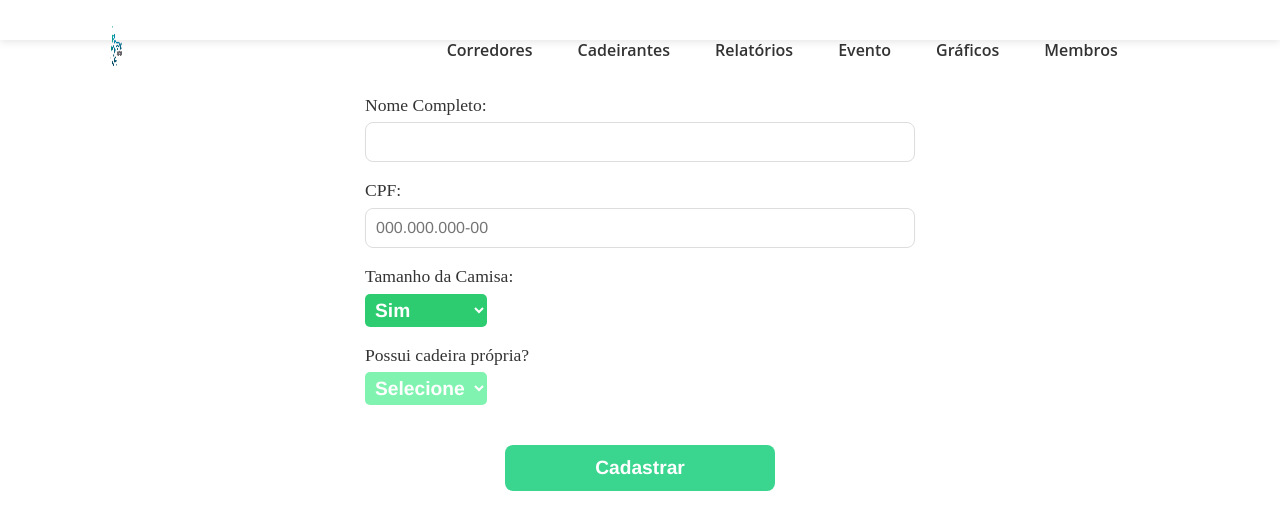
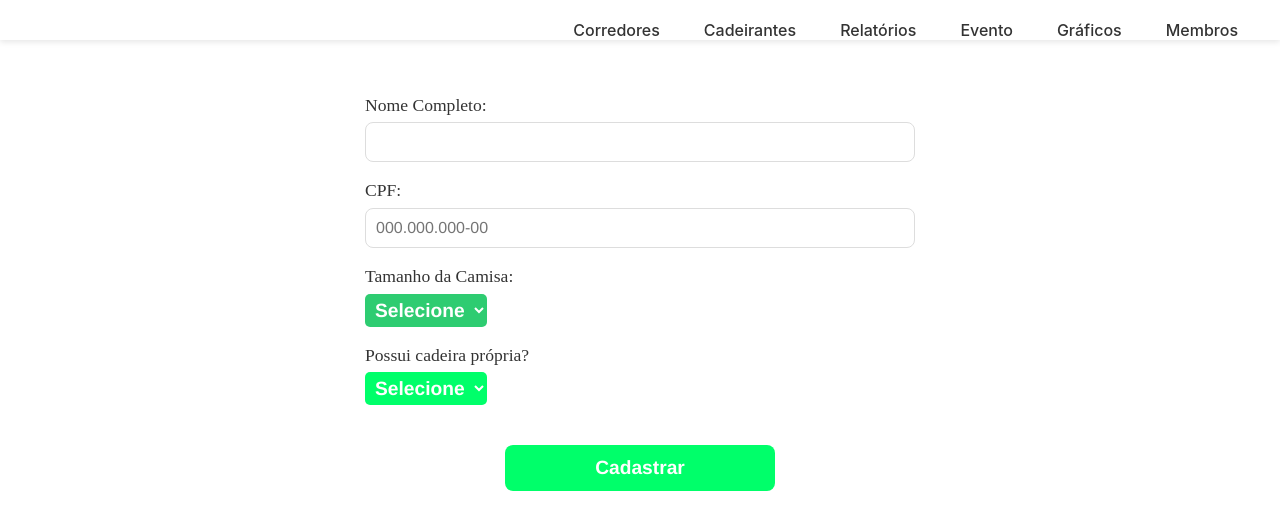
Before and after one commit to Madu3304/PernasSolidariasFront, a React (Vite) app in the folder pernasfront/: page /cadeirante in a window 1280 px wide. Shown: the top 530 px of the page. Built offline with nearby package versions, Linux system fonts and the light colour scheme.

Commit message:
#3691 : ajustes

```diff
--- a/pernasfront/src/Components/Header.css
+++ b/pernasfront/src/Components/Header.css
@@ -1,73 +1,96 @@
-
-header {
+.header {
   width: 100%;
-    padding: 20px 0;
-    background-color: #f8f8f8;
+  background-color: #fff;
   display: flex;
   justify-content: space-between;
   align-items: center;
-    box-shadow: 0 2px 4px rgba(0, 0, 0, 0.1);
-    position: sticky;
-    top: 0;
+  box-shadow: 0 2px 6px rgba(0, 0, 0, 0.1);
+  position: fixed;
+  top: -10;
+  left: 0;
   z-index: 10;
 }
 
-   header img {
-    height: 100%;
+.header__logo-container {
+  flex-shrink: 0;
+}
+
+.header__logo {
+  height: auto;
+  width: 10%;
 }
 
 .header__nav {
-    margin-right: 20px;
+  flex-grow: 1;
+  display: flex;
+  justify-content: flex-end;
 }
 
 .header__list {
   display: flex;
+  gap: 1.5rem;
   list-style: none;
+  margin: 0;
   padding: 0;
-    margin: 0;
-  }
-
-  .header__item {
-    margin-left: 25px;
 }
 
 .header__link {
   text-decoration: none;
+  font-family: -apple-system, BlinkMacSystemFont, 'Segoe UI', Roboto, 'Helvetica Neue', Arial, sans-serif;
+  font-size: 1rem;
+  font-weight: 500;
   color: #333;
-    font-family: 'Open Sans', sans-serif;
-    font-size: 1rem;
-    font-weight: 600;
   transition: color 0.3s ease;
+  position: relative;
 }
 
-  #header-logo{
-    width: 15%;
-  }
-
-  .header__link:hover {
+.header__link:hover,
+.header__link.active {
   color: #3AD690;
 }
 
+.header__link::after {
+  content: '';
+  position: absolute;
+  width: 0%;
+  height: 2px;
+  background: #3AD690;
+  bottom: -4px;
+  left: 0;
+  transition: width 0.3s ease;
+}
+
+.header__link:hover::after,
+.header__link.active::after {
+  width: 100%;
+}
+
+/* Responsivo */
 @media (max-width: 768px) {
-    header {
+  .header {
     flex-direction: column;
-      text-align: center;
+    align-items: flex-start;
+    padding: 1rem 5%;
   }
 
   .header__logo {
-      margin-left: 0;
+    width: 120px;
+    margin-bottom: 1rem;
   }
 
   .header__nav {
-      margin-top: 10px;
-      margin-right: 0;
+    width: 100%;
+    justify-content: center;
   }
 
   .header__list {
     flex-direction: column;
+    align-items: center;
+    gap: 1rem;
+    width: 100%;
   }
 
-    .header__item {
-      margin: 10px 0;
+  .header__link {
+    font-size: 1.1rem;
   }
 }
--- a/pernasfront/src/Components/Header.jsx
+++ b/pernasfront/src/Components/Header.jsx
@@ -1,30 +1,34 @@
 import React from "react";
 import { Link } from "react-router-dom";
-import logo from "../assets/logo_sem fundo.png";
+// import logo from "../assets/logo_sem fundo.png";
+import logo from "../assets/logo_sfdois.png";
 import '../Components/Header.css';
 
 const Header = () => {
   return (
     <header className="header">
       <div className="header__logo">
-        <img src={logo} alt="Pernas Solidárias" id="header-logo" />
+        <Link to="/" className="header__logo-link">
+          {/* <img src={logo} alt="Pernas Solidárias" className="header__logo" /> */}
+        </Link>
       </div>
+
       <nav className="header__nav">
         <ul className="header__list">
           <li className="header__item">
-            <Link to="/corredor" className="header__link">Corredores</Link>
+            <Link to="/corredor" className="header__link" activeClassName="active">Corredores</Link>
           </li>
           <li className="header__item">
-            <Link to="/cadeirante" className="header__link">Cadeirantes</Link>
+            <Link to="/cadeirante" className="header__link" activeClassName="active">Cadeirantes</Link>
           </li>
           <li className="header__item">
-            <a href="#" className="header__link">Relatórios</a>
+            <a href="#" className="header__link" activeClassName="active">Relatórios</a>
           </li>
           <li className="header__item">
-            <Link to="/evento" className="header__link">Evento</Link>
+            <Link to="/evento" className="header__link" activeClassName="active">Evento</Link>
           </li>
           <li className="header__item">
-            <Link to="/graficos" className="header__link">Gráficos</Link>
+            <Link to="/graficos" className="header__link" activeClassName="active">Gráficos</Link>
             {/* <a href="#" className="header__link">Gráficos</a> */}
           </li>
           <li className="header__item">
--- a/pernasfront/src/Pages/Cadeirante.jsx
+++ b/pernasfront/src/Pages/Cadeirante.jsx
@@ -30,6 +30,9 @@ const Cadeirantes = () =>{
 
     return { valido: true };
   };
+
+  const [situacaoBlusa, setSituacaoBlusa] = useState("")
+   const opcoesBlusa = ["Selecione", "P", "M", "G", "GG"]
 
  const [situacao, setSituacao] = useState("")
   const opcoes = ["Selecione", "Sim", "Não"]
@@ -115,20 +118,10 @@ const Cadeirantes = () =>{
 
         <div className="formularioCorredor__campo">
           <label htmlFor="tamanho_blusa">Tamanho da Camisa:</label>
-          <select
-            name="tamanho_blusa"
-            id="tamanho_blusa"
-            className="situacaoCorredor"
-            value={formData.tamanho_blusa}
-            onChange={handleChange}
-            required
-          >
-            {opcoes.map((opcao, index) => (
-              <option
-                key={index}
-                value={opcao === "Selecione" ? "" : opcao}
-                disabled={opcao === "Selecione"}
-              >
+          <select name="tamanho_blusa" id="tamanho_blusa" className="situacaoCorredor" value={situacaoBlusa}
+            onChange={ (e) => setSituacaoBlusa(e.target.value)} >
+            {opcoesBlusa.map((opcao, index) => (
+              <option key={index} value={opcao === "Selecione" ? "" : opcao} disabled={opcao === "Selecione"} >
                 {opcao}
               </option>
             ))}
--- a/pernasfront/src/Styles/Cadeirante.css
+++ b/pernasfront/src/Styles/Cadeirante.css
@@ -91,7 +91,7 @@ table {
 
 
 .botaoCadastrarCadeirante {
-  background-color: #3AD690;
+  background-color: #00ff6a;
   color: white;
   padding: 12px 20px;
   border: none;
@@ -106,7 +106,7 @@ table {
 }
 
 .situacaoCadeirante {
-  background-color: #52c281;
+  background-color: #00ff6a;
   color: white;
   padding: 5px 6px;
   border: none;
@@ -122,7 +122,7 @@ table {
 }
 
 .situacaoCadeirante {
-    background-color: #81f3b1;
+    background-color: #00ff6a;
 }
 
 .tirarHiperlink {
```
Also changed, not shown: pernasfront/src/assets/logo_sfdois.png (added). Lines whose indentation alone changed are shown as unchanged.
